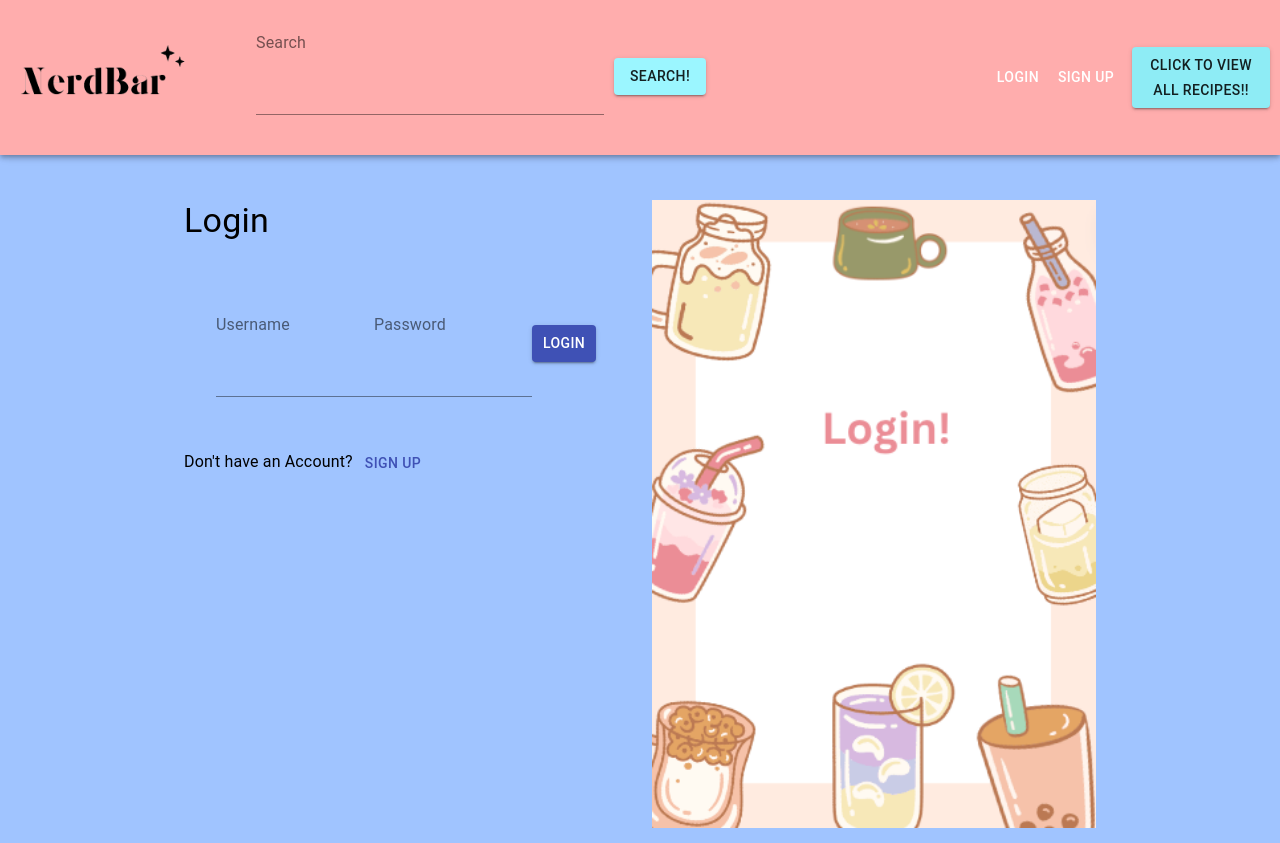
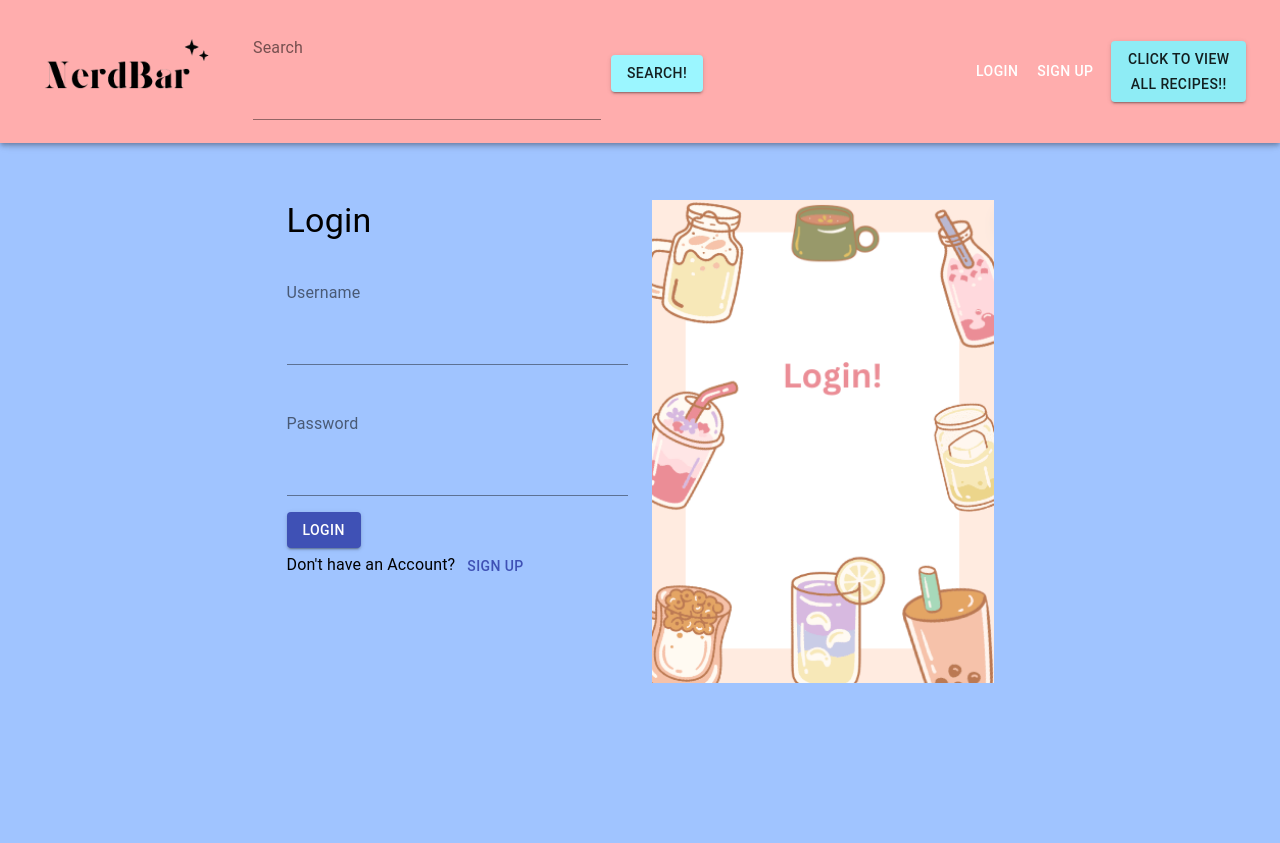
Before and after one commit to klsmith5370/NerdBar, a React app: page / in a window 1280 px wide. After the commit the page ends 800 px from the top, so only its background shows below. Built offline with nearby package versions, Linux system fonts and the light colour scheme; no server answers.

Commit message:
Fixed auth form styling

```diff
--- a/client/components/Navbar.js
+++ b/client/components/Navbar.js
@@ -11,7 +11,7 @@ import { Button, AppBar, Box, Toolbar, IconButton, Typography, Badge } from '@ma
 
 const Navbar = ({handleClick, isLoggedIn}) => (
   <AppBar style={{ display: 'flex', flexDirection: 'row', justifyContent: 'space-between', backgroundColor: '#FFADAD' }}>
-    <Toolbar style={{ display: 'flex', justifyContent: 'space-between', width: '100%', padding: "0" }}>
+    <Toolbar style={{ display: 'flex', justifyContent: 'space-between', width: '100%' }}>
       {/* <IconButton edge='start' color='inherit' component={Link} to='/login'>
         {isLoggedIn ? <HiHome /> : <IoMenuOutline />}
       </IconButton> */}
--- a/client/components/SearchBar.js
+++ b/client/components/SearchBar.js
@@ -26,9 +26,10 @@ export const SearchBar = () => {
                     label='Search'
                     value={search}
                     onChange={(evt) => setSearch(evt.target.value)}
+                    style={{ paddingBottom: '10px' }}
                 />
 
-                <Button type='submit' variant='contained' style={{ backgroundColor: '#9BF6FF', marginTop: '30px', marginLeft: '10px'}}>
+                <Button type='submit' variant='contained' style={{ backgroundColor: '#9BF6FF', marginTop: '50px', marginLeft: '10px'}}>
                     Search!
                 </Button>
             </form>
--- a/public/style.css
+++ b/public/style.css
@@ -71,16 +71,7 @@ nav a {
   margin-right: 10px;
 }
 
-form {
-  display: flex;
-  flex-direction: row;
-  align-items: center;
-  margin: 2em;
-}
-
 form div {
-  display: flex;
-  flex-direction: row;
   margin: 0.5em 0;
 }
 
@@ -116,7 +107,7 @@ form input[type='password'] {
 .search {
   top: 0;
   right: 0;
-  /* padding: 5px; */
+  padding: 5px;
   margin-top: 0;
 }
 
```
Also changed, not shown: client/components/AuthForm.js (+0 -38 lines).
